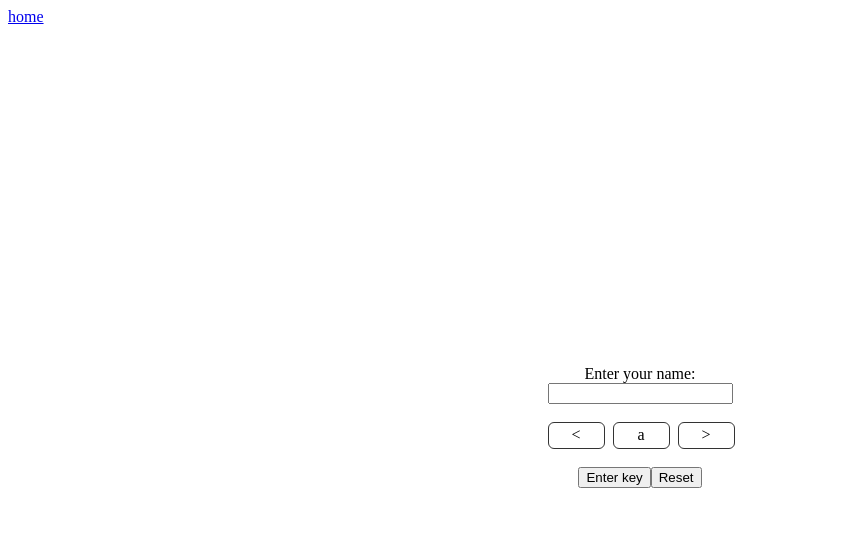
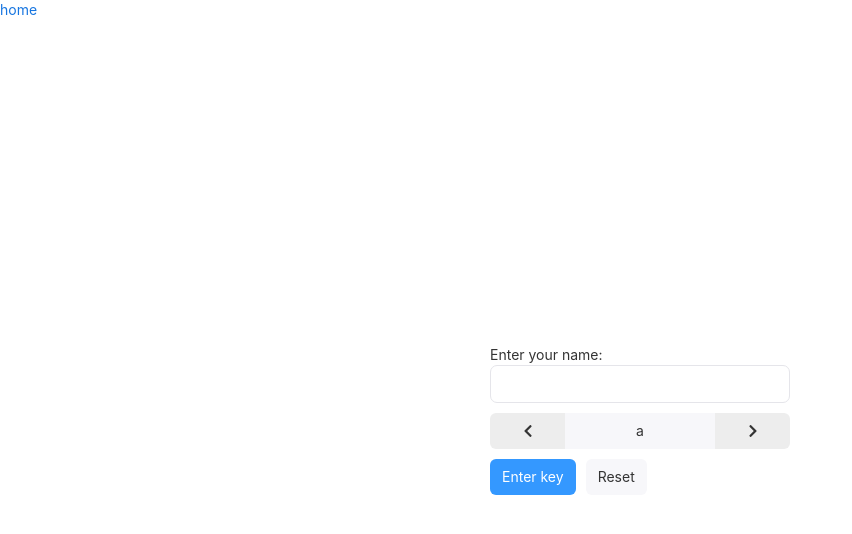
Before and after one commit to pekerleke/bad-ui, a Next.js app: page /bad-ui/component/keyless in a window 1280 px wide. Shown: the top 534 px of the page, without its empty margins (0-852 px from the left). Built offline with nearby package versions, Linux system fonts and the light colour scheme.

Commit message:
add styles

```diff
--- a/src/app/layout.tsx
+++ b/src/app/layout.tsx
@@ -1,6 +1,7 @@
 import type { Metadata } from "next";
 import { Inter } from "next/font/google";
 import "./globals.css";
+import 'rsuite/dist/rsuite.min.css';
 
 const inter = Inter({ subsets: ["latin"] });
 
--- a/src/pages/component/keyless.tsx
+++ /dev/null
@@ -1,46 +0,0 @@
-import { useState } from "react";
-
-export default function InputKeyboardLess() {
-
-    const keys = ['a', 'b', 'c', 'd', 'e', 'f', 'g', 'h', 'i', 'j', 'k', 'l', 'm', 'n', 'o', 'p', 'q', 'r', 's', 't', 'u', 'v', 'w', 'x', 'y', 'z', 'A', 'B', 'C', 'D', 'E', 'F', 'G', 'H', 'I', 'J', 'K', 'L', 'M', 'N', 'O', 'P', 'Q', 'R', 'S', 'T', 'U', 'V', 'W', 'X', 'Y', 'Z'];
-
-    const [textValue, setTextValue] = useState("");
-    const [keyIndex, setKeyIndex] = useState(0);
-
-    const handlePrevioustKey = () => {
-        if (keyIndex > 0) setKeyIndex(prev => prev - 1);
-    }
-
-    const handleNextKey = () => {
-        if (keyIndex < keys.length - 1) setKeyIndex(prev => prev + 1);
-    }
-
-    const handleSubmit = () => {
-        setTextValue(prev => prev + keys[keyIndex]);
-    }
-
-    const handleReset = () => {
-        setTextValue("");
-    }
-
-    return (
-        <div>
-            <a href="/bad-ui">home</a>
-            <main style={{ height: "100vh", display: "flex", justifyContent: "center", alignItems: "center" }}>
-                <div style={{ textAlign: "center" }}>
-                    <label htmlFor="">Enter your name:</label> <br />
-                    <input type="text" value={textValue} onChange={() => { }} />
-                    <br /><br />
-                    <div style={{ display: "grid", gridTemplateColumns: "1fr 1fr 1fr", gap: 10 }}>
-                        <div style={{ display: "flex", border: "1px solid #333", height: 25, width: "100%", borderRadius: 6, justifyContent: "center", alignItems: "center", userSelect: "none" }} onClick={handlePrevioustKey}>{"<"}</div>
-                        <div style={{ display: "flex", border: "1px solid #333", height: 25, width: "100%", borderRadius: 6, justifyContent: "center", alignItems: "center" }}>{keys[keyIndex]}</div>
-                        <div style={{ display: "flex", border: "1px solid #333", height: 25, width: "100%", borderRadius: 6, justifyContent: "center", alignItems: "center", userSelect: "none" }} onClick={handleNextKey}>{">"}</div>
-                    </div>
-                    <br />
-                    <button onClick={handleSubmit}>Enter key</button>
-                    <button onClick={handleReset}>Reset</button>
-                </div>
-            </main>
-        </div>
-    );
-}
--- /dev/null
+++ b/src/pages/component/keyless/index.tsx
@@ -0,0 +1,52 @@
+import { useState } from "react";
+import { Button, ButtonGroup, ButtonToolbar, IconButton } from "rsuite";
+
+import styles from "./keyless.module.scss";
+import 'rsuite/dist/rsuite.min.css';
+import { FaChevronLeft, FaChevronRight } from "react-icons/fa";
+import classNames from "classnames";
+
+export default function InputKeyboardLess() {
+
+    const keys = ['a', 'b', 'c', 'd', 'e', 'f', 'g', 'h', 'i', 'j', 'k', 'l', 'm', 'n', 'o', 'p', 'q', 'r', 's', 't', 'u', 'v', 'w', 'x', 'y', 'z', 'A', 'B', 'C', 'D', 'E', 'F', 'G', 'H', 'I', 'J', 'K', 'L', 'M', 'N', 'O', 'P', 'Q', 'R', 'S', 'T', 'U', 'V', 'W', 'X', 'Y', 'Z'];
+
+    const [textValue, setTextValue] = useState("");
+    const [keyIndex, setKeyIndex] = useState(0);
+
+    const handlePrevioustKey = () => {
+        if (keyIndex > 0) setKeyIndex(prev => prev - 1);
+    }
+
+    const handleNextKey = () => {
+        if (keyIndex < keys.length - 1) setKeyIndex(prev => prev + 1);
+    }
+
+    const handleSubmit = () => {
+        setTextValue(prev => prev + keys[keyIndex]);
+    }
+
+    const handleReset = () => {
+        setTextValue("");
+    }
+
+    return (
+        <div>
+            <a href="/bad-ui">home</a>
+            <main className={styles.container}>
+                <div style={{ width: 300 }}>
+                    <label htmlFor="">Enter your name:</label> <br />
+                    <div className={styles.input}>{textValue}</div>
+                    <div className={styles.actionContainer}>
+                        <div className={classNames(styles.action, styles.left)} onClick={handlePrevioustKey}><FaChevronLeft /></div>
+                        <div className={styles.display}>{keys[keyIndex]}</div>
+                        <div className={classNames(styles.action, styles.rigth)} onClick={handleNextKey}><FaChevronRight /></div>
+                    </div>
+                    <div className={styles.buttonContainer}>
+                        <Button appearance="primary" onClick={handleSubmit}>Enter key</Button>
+                        <Button onClick={handleReset}>Reset</Button>
+                    </div>
+                </div>
+            </main>
+        </div>
+    );
+}
--- /dev/null
+++ b/src/pages/component/keyless/keyless.module.scss
@@ -0,0 +1,58 @@
+.container {
+    height: 100vh;
+    display: flex;
+    justify-content: center;
+    align-items: center;
+
+    .input {
+        border: 1px solid #e5e5ea;
+        height: 36px;
+        display: flex;
+        align-items: center;
+        padding-inline: 8px;
+        border-radius: 7px;
+        margin-bottom: 10px;
+    }
+
+    .actionContainer {
+        display: grid;
+        grid-template-columns: 1fr 2fr 1fr;
+        margin-bottom: 10px;
+
+        .action,
+        .display {
+            display: flex;
+            height: 36px;
+            box-sizing: border-box;
+            width: 100%;
+            border-radius: 6px;
+            justify-content: center;
+            align-items: center;
+            -webkit-user-select: none;
+            -moz-user-select: none;
+            user-select: none;
+            background-color: #f7f7fa;
+
+            &.left {
+                border-top-right-radius: 0;
+                border-bottom-right-radius: 0;
+                background-color: #ededed;
+            }
+
+            &.rigth {
+                border-top-left-radius: 0;
+                border-bottom-left-radius: 0;
+                background-color: #ededed;
+            }
+        }
+
+        .display {
+            border-radius: 0;
+        }
+    }
+
+    .buttonContainer {
+        display: flex;
+        gap: 10px;
+    }
+}
```
Also changed, not shown: package.json (+8 -4 lines), 1 other file (tests, documents, lock files or other folders).
